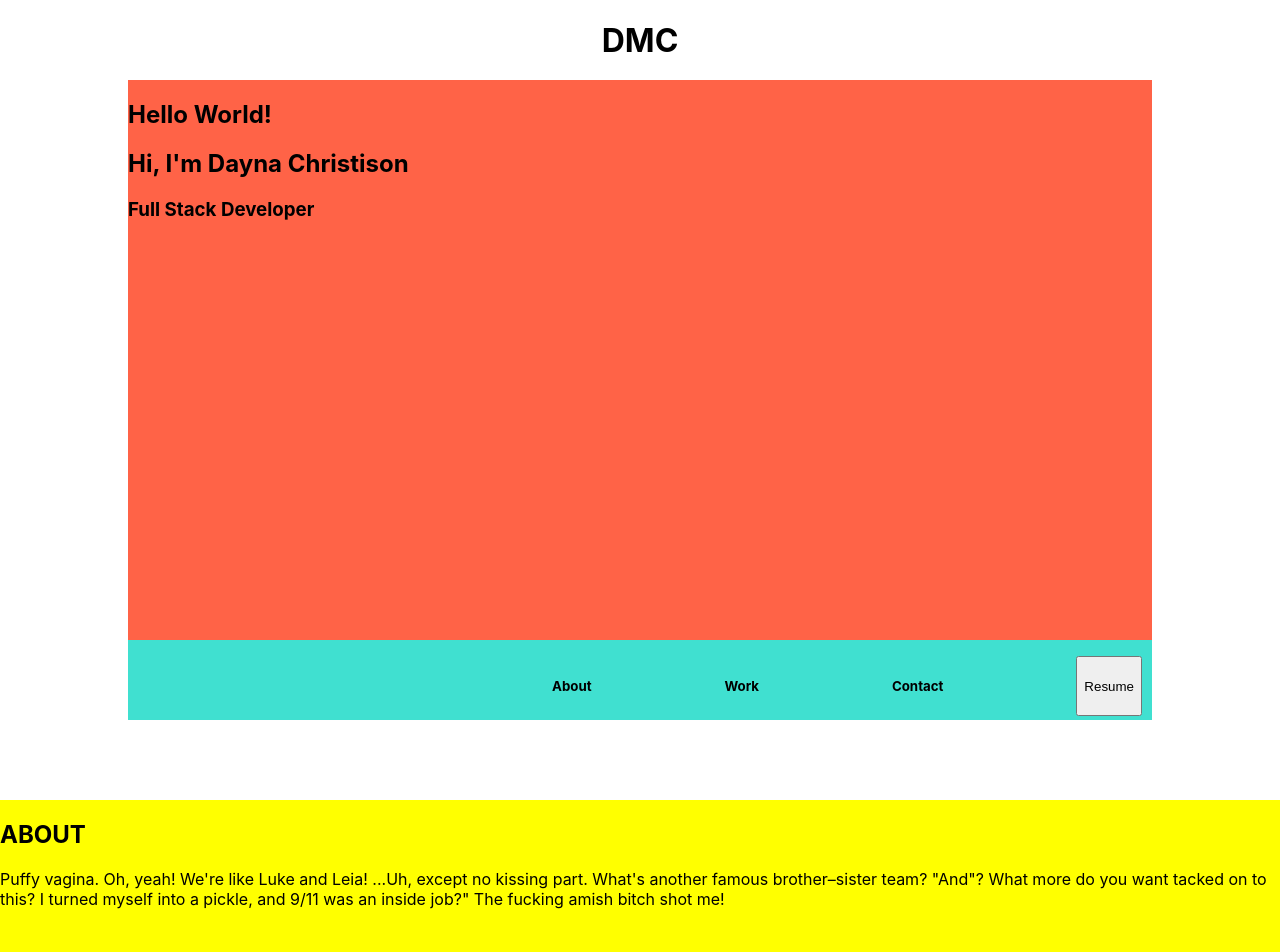
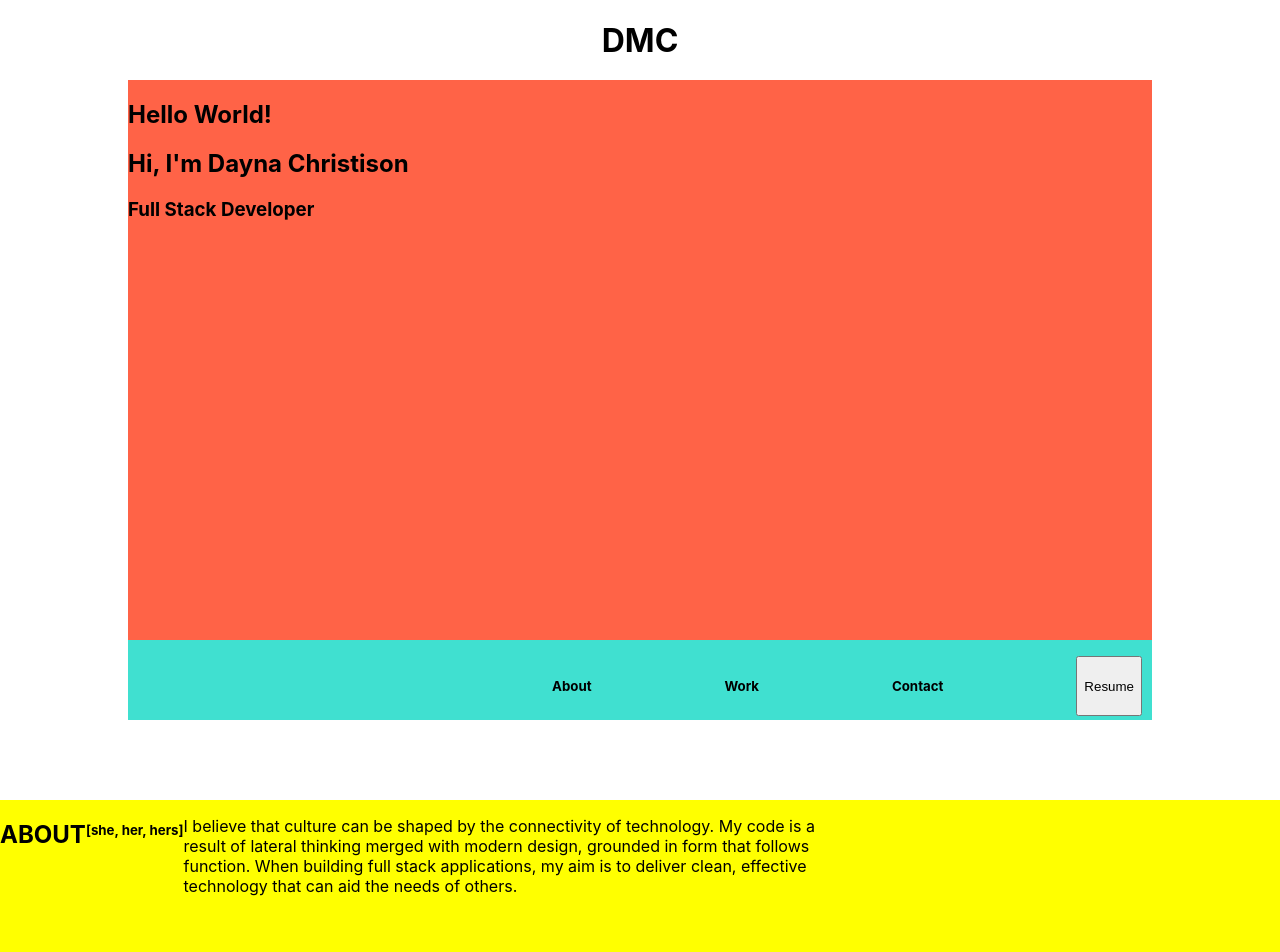
Before and after one commit to runnndmc/dmc-portfolio, a React (Create React App) app: page / in a window 1280 px wide. Shown: the top 952 px of the page. Built offline with nearby package versions, Linux system fonts and the light colour scheme.

Commit message:
started on about

```diff
--- a/src/AboutMe.jsx
+++ b/src/AboutMe.jsx
@@ -4,8 +4,11 @@ const AboutMe = () => {
 
     return(
         <div className='about-me'>
-            <h2>ABOUT</h2>
-            <p>Puffy vagina. Oh, yeah! We're like Luke and Leia! ...Uh, except no kissing part. What's another famous brother–sister team? "And"? What more do you want tacked on to this? I turned myself into a pickle, and 9/11 was an inside job?" The fucking amish bitch shot me!</p>
+            <div className='about-container'>
+                <h2>ABOUT</h2>
+                <h5>[she, her, hers]</h5>
+                <p className='statement'>I believe that culture can be shaped by the connectivity of technology. My code is a result of  lateral thinking merged with modern design, grounded in form that follows function. When building full stack applications, my aim is to deliver clean, effective technology that can aid the needs of others.</p>
+            </div>
         </div>
     )
 }
--- a/src/App.css
+++ b/src/App.css
@@ -53,6 +53,12 @@
    grid-area: about;
    background-color: yellow;
  }
+ .about-container{
+   display: flex;
+ }
+ .statement{
+   width: 50vw;
+ }
  .work{
    grid-area: work;
    background-color: purple;
```
